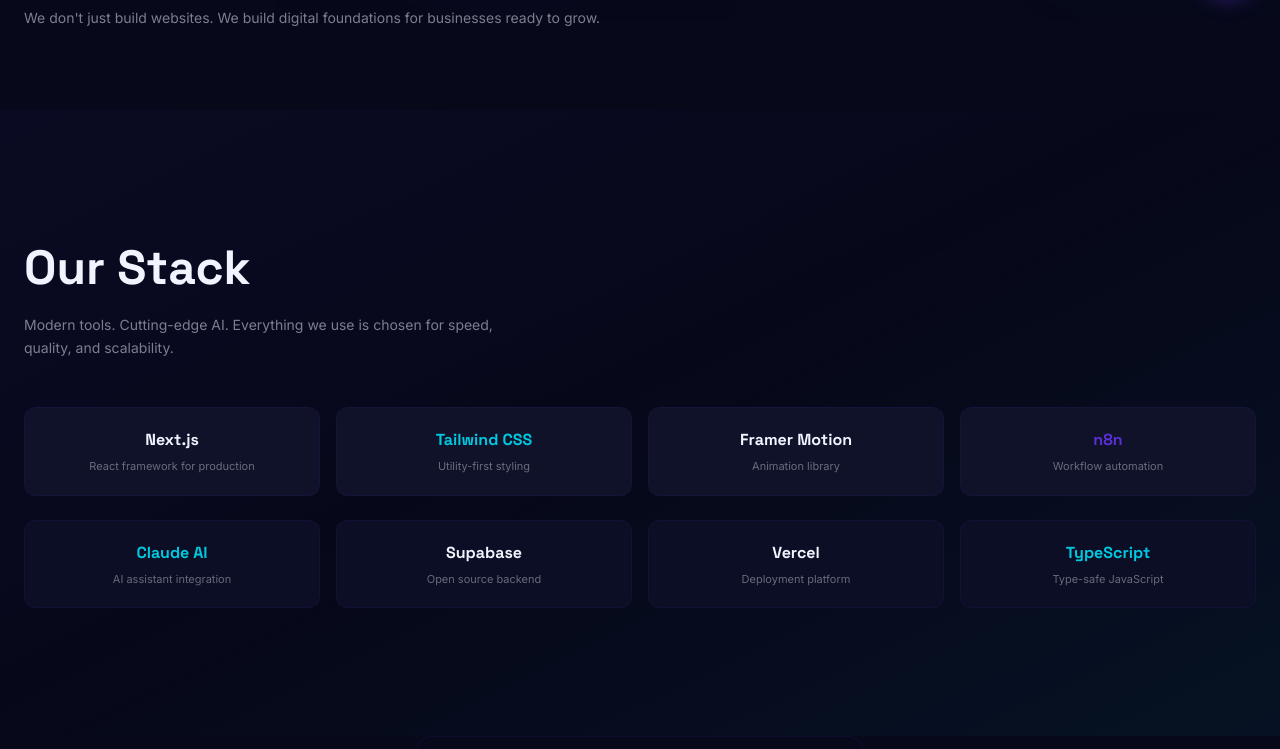
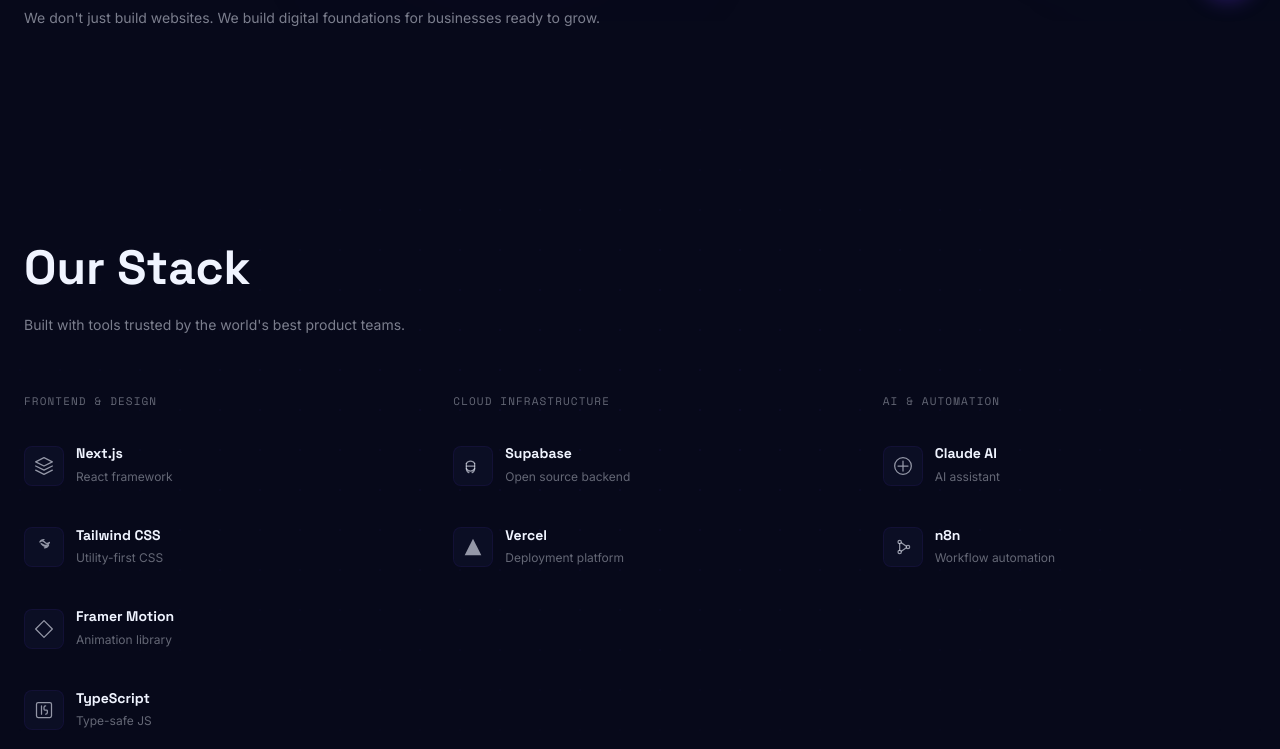
Before and after one commit to kritrajnexera-alt/krn, a Next.js app: page /about in a window 1280 px wide. Shown: the part 779-1528 px from the top of the page. Built offline with nearby package versions, Linux system fonts and the light colour scheme.

Commit message:
redesign Our Stack section: 3 categories with tool icons, Framer Motion staggered reveal

```diff
--- a/src/app/about/page.tsx
+++ b/src/app/about/page.tsx
@@ -1,16 +1,106 @@
 "use client";
 
+import { motion } from "framer-motion";
 import ScrollReveal from "@/components/ScrollReveal";
 
-const techStack = [
-  { name: "Next.js", desc: "React framework for production", color: "text-cool-white" },
-  { name: "Tailwind CSS", desc: "Utility-first styling", color: "text-nexera-cyan" },
-  { name: "Framer Motion", desc: "Animation library", color: "text-cool-white" },
-  { name: "n8n", desc: "Workflow automation", color: "text-nexera-violet" },
-  { name: "Claude AI", desc: "AI assistant integration", color: "text-nexera-cyan" },
-  { name: "Supabase", desc: "Open source backend", color: "text-cool-white" },
-  { name: "Vercel", desc: "Deployment platform", color: "text-cool-white" },
-  { name: "TypeScript", desc: "Type-safe JavaScript", color: "text-nexera-cyan" },
+const stackCategories = [
+  {
+    name: "Frontend & Design",
+    tools: [
+      {
+        name: "Next.js",
+        icon: (
+          <svg viewBox="0 0 24 24" width="20" height="20" fill="none" stroke="currentColor" strokeWidth="1.5" strokeLinecap="round" strokeLinejoin="round" aria-hidden="true">
+            <path d="M12 2L2 7l10 5 10-5-10-5zM2 17l10 5 10-5M2 12l10 5 10-5" />
+          </svg>
+        ),
+        label: "React framework",
+      },
+      {
+        name: "Tailwind CSS",
+        icon: (
+          <svg viewBox="0 0 24 24" width="20" height="20" fill="none" stroke="currentColor" strokeWidth="1.5" strokeLinecap="round" strokeLinejoin="round" aria-hidden="true">
+            <path d="M12 3c-3 0-4.5 1.5-5 3 1-1 2.5-1.5 4-1 1.5.5 2.5 2 3.5 2.5 1.5.5 3 0 4-1-1 2-3 3.5-5 3.5-2 0-3.5-1.5-5-2 1 1 2 2.5 4 3 2 .5 4 0 5-1-1 2-3 3-5 3" />
+          </svg>
+        ),
+        label: "Utility-first CSS",
+      },
+      {
+        name: "Framer Motion",
+        icon: (
+          <svg viewBox="0 0 24 24" width="20" height="20" fill="none" stroke="currentColor" strokeWidth="1.5" strokeLinecap="round" strokeLinejoin="round" aria-hidden="true">
+            <polygon points="12 2 22 12 12 22 2 12" />
+          </svg>
+        ),
+        label: "Animation library",
+      },
+      {
+        name: "TypeScript",
+        icon: (
+          <svg viewBox="0 0 24 24" width="20" height="20" fill="none" stroke="currentColor" strokeWidth="1.5" strokeLinecap="round" strokeLinejoin="round" aria-hidden="true">
+            <rect x="3" y="3" width="18" height="18" rx="2" />
+            <path d="M14 17a2 2 0 0 0 2-2v-2a1 1 0 0 0-1-1h-2a1 1 0 0 1-1-1V9a2 2 0 0 1 2-2M9 7v10" />
+          </svg>
+        ),
+        label: "Type-safe JS",
+      },
+    ],
+  },
+  {
+    name: "Cloud Infrastructure",
+    tools: [
+      {
+        name: "Supabase",
+        icon: (
+          <svg viewBox="0 0 24 24" width="20" height="20" fill="none" stroke="currentColor" strokeWidth="1.5" strokeLinecap="round" strokeLinejoin="round" aria-hidden="true">
+            <path d="M4 15c1 2 3 3 5 3s4-1 5-3M4 9c1-2 3-3 5-3s4 1 5 3" />
+            <path d="M4 9v6c0 2 1 4 3 5" />
+            <path d="M14 9v6c0 2-1 4-3 5" />
+            <path d="M4 12h10" />
+          </svg>
+        ),
+        label: "Open source backend",
+      },
+      {
+        name: "Vercel",
+        icon: (
+          <svg viewBox="0 0 24 24" width="20" height="20" fill="currentColor" aria-hidden="true">
+            <polygon points="12 2 22 22 2 22" />
+          </svg>
+        ),
+        label: "Deployment platform",
+      },
+    ],
+  },
+  {
+    name: "AI & Automation",
+    tools: [
+      {
+        name: "Claude AI",
+        icon: (
+          <svg viewBox="0 0 24 24" width="20" height="20" fill="none" stroke="currentColor" strokeWidth="1.5" strokeLinecap="round" strokeLinejoin="round" aria-hidden="true">
+            <circle cx="12" cy="12" r="10" />
+            <path d="M12 6v12M6 12h12" />
+          </svg>
+        ),
+        label: "AI assistant",
+      },
+      {
+        name: "n8n",
+        icon: (
+          <svg viewBox="0 0 24 24" width="20" height="20" fill="none" stroke="currentColor" strokeWidth="1.5" strokeLinecap="round" strokeLinejoin="round" aria-hidden="true">
+            <circle cx="8" cy="6" r="2" />
+            <circle cx="8" cy="18" r="2" />
+            <circle cx="18" cy="12" r="2" />
+            <path d="M8 8v8" />
+            <path d="M10 7l6 4" />
+            <path d="M10 17l6-4" />
+          </svg>
+        ),
+        label: "Workflow automation",
+      },
+    ],
+  },
 ];
 
 export default function About() {
@@ -90,40 +180,56 @@
         </div>
       </section>
 
-      {/* ─── TECH STACK ─── */}
-      <section aria-labelledby="tech-heading" className="relative py-24 md:py-32 bg-gradient-to-br from-nexera-violet/5 via-transparent to-nexera-cyan/5 overflow-hidden">
+      {/* ─── OUR STACK ─── */}
+      <section aria-labelledby="stack-heading" className="relative py-24 md:py-32 overflow-hidden">
+        <div className="dot-grid absolute inset-0 pointer-events-none opacity-50" aria-hidden="true" />
         <div className="max-w-7xl mx-auto px-6 relative z-10">
           <ScrollReveal>
-            <h2 id="tech-heading" className="font-display font-bold text-[clamp(1.8rem,4vw,3rem)] text-cool-white leading-tight text-balance">
+            <h2 id="stack-heading" className="font-display font-bold text-[clamp(1.8rem,4vw,3rem)] text-cool-white leading-tight text-balance">
               Our Stack
             </h2>
             <p className="mt-4 text-cool-white/50 font-body text-sm max-w-lg leading-relaxed text-pretty">
-              Modern tools. Cutting-edge AI. Everything we use is chosen for speed, quality, and scalability.
+              Built with tools trusted by the world&apos;s best product teams.
             </p>
           </ScrollReveal>
 
-          <div className="mt-12 grid grid-cols-2 md:grid-cols-4 gap-4">
-            {techStack.slice(0, 4).map((tech, i) => (
-              <ScrollReveal key={tech.name} delay={i * 0.06}>
-                <div className="group p-5 rounded-xl bg-card-bg border border-nexera-violet/10 hover:border-nexera-cyan/30 transition-[border-color] duration-500 text-center">
-                  <h3 className={`font-display font-bold text-sm md:text-base ${tech.color} group-hover:text-nexera-cyan transition-colors duration-300`}>
-                    {tech.name}
-                  </h3>
-                  <p className="mt-1.5 font-body text-[11px] text-cool-white/40">{tech.desc}</p>
+          <div className="mt-14 grid grid-cols-1 md:grid-cols-3 gap-10 md:gap-8 lg:gap-14">
+            {stackCategories.map((category, ci) => (
+              <motion.div
+                key={category.name}
+                initial={{ opacity: 0, y: 20 }}
+                whileInView={{ opacity: 1, y: 0 }}
+                viewport={{ once: true, amount: 0.2 }}
+                transition={{ duration: 0.5, delay: ci * 0.12, ease: [0.16, 1, 0.3, 1] }}
+              >
+                <span className="font-mono text-[11px] tracking-widest text-cool-white/40 uppercase block mb-6">
+                  {category.name}
+                </span>
+                <div className="space-y-4">
+                  {category.tools.map((tool, ti) => (
+                    <motion.div
+                      key={tool.name}
+                      initial={{ opacity: 0, y: 12 }}
+                      whileInView={{ opacity: 1, y: 0 }}
+                      viewport={{ once: true, amount: 0.2 }}
+                      transition={{ duration: 0.4, delay: ci * 0.12 + ti * 0.06, ease: [0.16, 1, 0.3, 1] }}
+                      className="group flex items-center gap-3 p-3 -mx-3 rounded-xl hover:bg-card-bg/60 hover:shadow-[0_0_30px_rgba(91,47,212,0.08)] hover:scale-[1.03] transition-all duration-300 ease-out-soft cursor-default"
+                    >
+                      <span className="w-10 h-10 rounded-lg bg-surface-mid border border-nexera-violet/10 flex items-center justify-center text-cool-white/60 group-hover:text-nexera-cyan transition-colors duration-300 flex-shrink-0">
+                        {tool.icon}
+                      </span>
+                      <div className="min-w-0">
+                        <span className="font-display font-semibold text-sm text-cool-white group-hover:text-nexera-cyan transition-colors duration-300 block leading-tight">
+                          {tool.name}
+                        </span>
+                        <span className="font-body text-[12px] text-cool-white/40 leading-tight">
+                          {tool.label}
+                        </span>
+                      </div>
+                    </motion.div>
+                  ))}
                 </div>
-              </ScrollReveal>
-            ))}
-          </div>
-          <div className="mt-6 grid grid-cols-2 md:grid-cols-4 gap-4">
-            {techStack.slice(4).map((tech, i) => (
-              <ScrollReveal key={tech.name} delay={i * 0.06}>
-                <div className="group p-5 rounded-xl bg-surface-mid border border-nexera-violet/10 hover:border-nexera-cyan/30 transition-[border-color] duration-500 text-center">
-                  <h3 className={`font-display font-bold text-sm md:text-base ${tech.color} group-hover:text-nexera-cyan transition-colors duration-300`}>
-                    {tech.name}
-                  </h3>
-                  <p className="mt-1.5 font-body text-[11px] text-cool-white/40">{tech.desc}</p>
-                </div>
-              </ScrollReveal>
+              </motion.div>
             ))}
           </div>
         </div>
```
